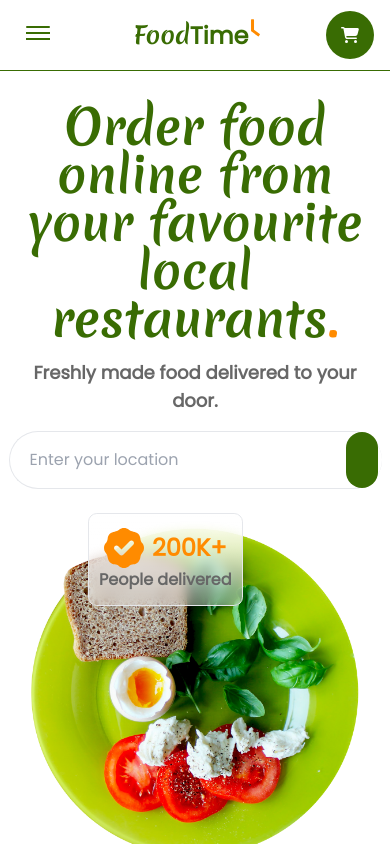
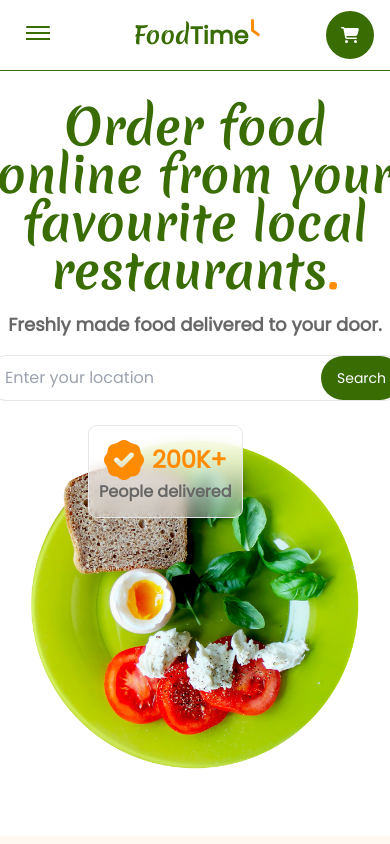
Before and after one commit to Manoj-Kumar-Munda/FoodTime, a React (Create React App) app: page / in a window 390 px wide. Shown: the top 844 px of the page. Built offline with nearby package versions, Linux system fonts and the light colour scheme.

Commit message:
style: search button style changed

```diff
--- a/src/components/Hero.jsx
+++ b/src/components/Hero.jsx
@@ -39,9 +39,9 @@ const Hero = () => {
                   </div>
 
 
-                  <button className="inline-flex justify-center items-center rounded-r-full rounded-l-full gap-x-2 bg-primary px-4 py-4 sm:py-3  ">
-                    <img src={search} alt="search" className='w-6 h-6' />
-                    <span className="text-white  font-Poppins hidden sm:block">Search</span>
+                  <button className="inline-flex justify-center items-center rounded-r-full rounded-l-full gap-x-2 bg-primary px-4 py-3  ">
+                    <img src={search} alt="search" className='hidden sm:block' />
+                    <span className="text-white  font-Poppins text-sm sm:text-base">Search</span>
                   </button>
                 </div>
               </div>
```
